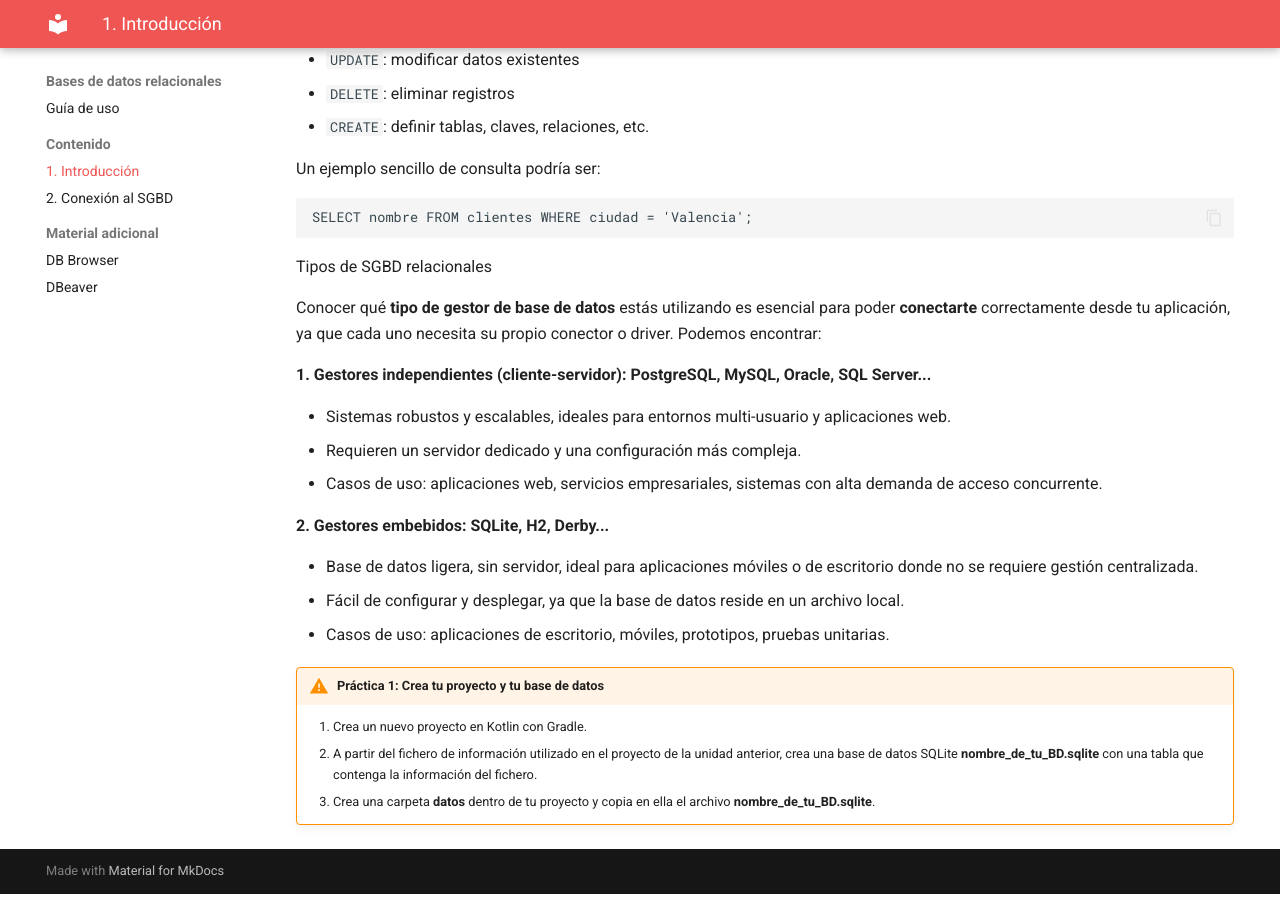
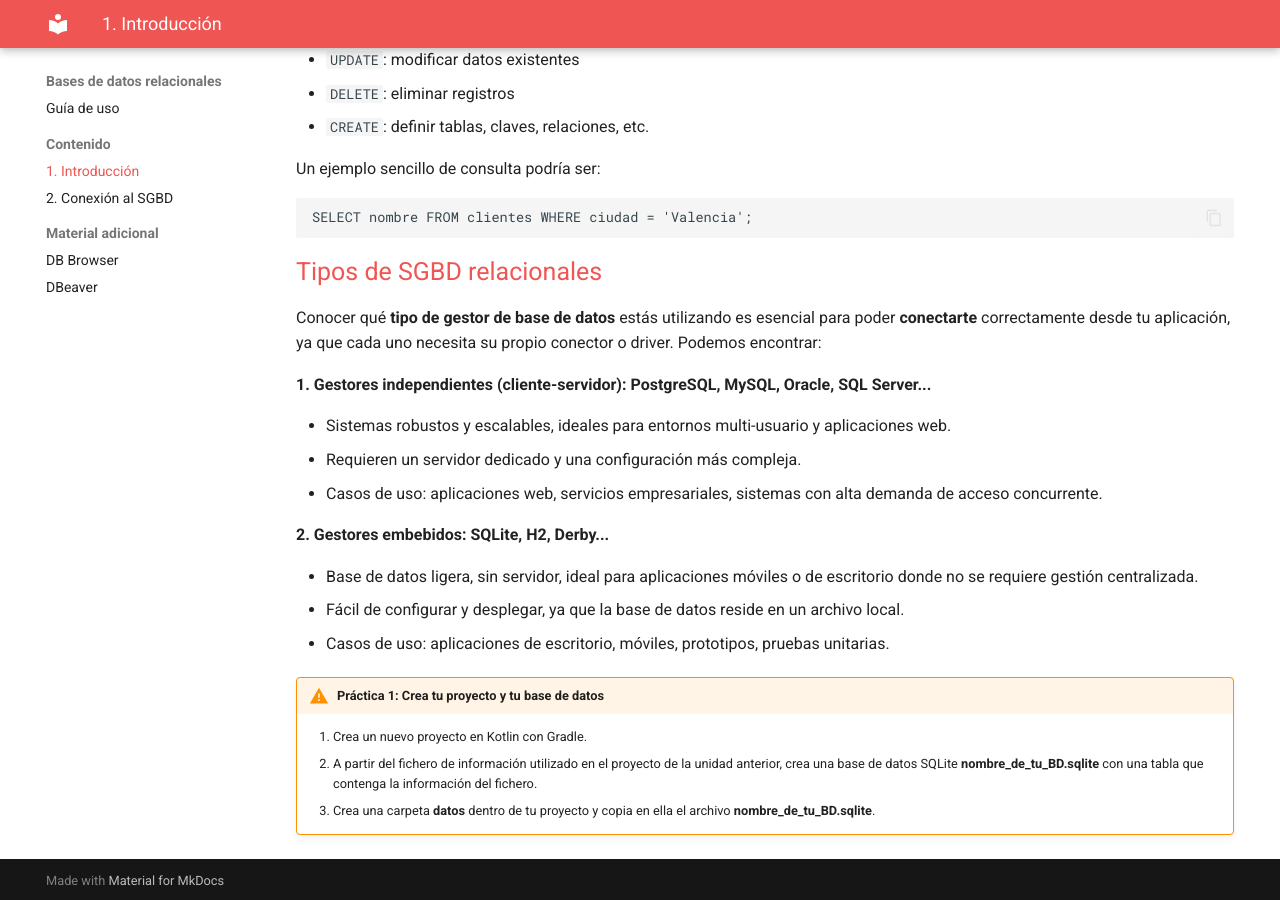
Before and after one commit to bpaterna/AD_BD_REL, an MkDocs documentation site: the page built from docs/1_introduccion.md, in a window 1280 px wide and 900 px high, scrolled down 1034 px. Built offline with MkDocs 1.6.1 and Material for MkDocs 9.7.7, drawn with Linux system fonts in a browser that asks for light colours.

Commit message:
Update 1_introduccion.md

```diff
--- a/docs/1_introduccion.md
+++ b/docs/1_introduccion.md
@@ -32,7 +32,7 @@ Un ejemplo sencillo de consulta podría ser:
     SELECT nombre FROM clientes WHERE ciudad = 'Valencia';
 
 
-<span class="subtitulo">Tipos de SGBD relacionales</span>
+<span class="mi_h2">Tipos de SGBD relacionales</span>
 
 Conocer qué **tipo de gestor de base de datos** estás utilizando es esencial para poder **conectarte** correctamente desde tu aplicación, ya que cada uno necesita su propio conector o driver. Podemos encontrar:
 
```
